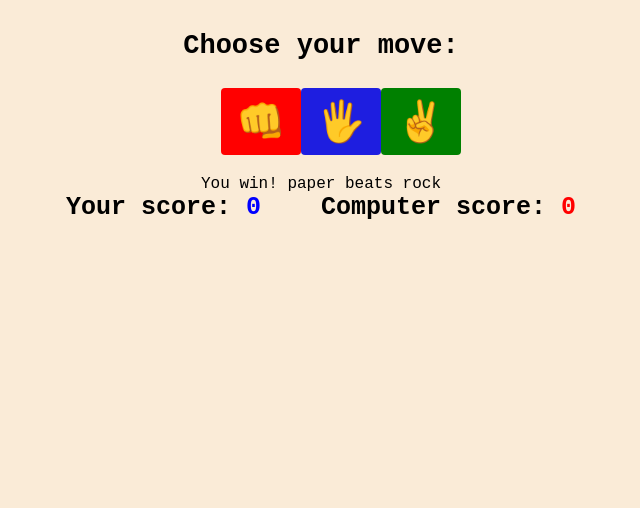
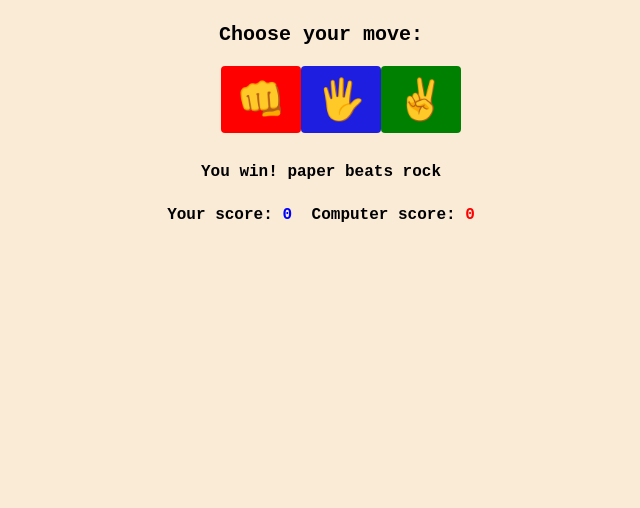
Before and after one commit to Donaldicon/Rock-paper-Scissors, a plain HTML site: page index.html in a window 1280 px wide. Shown: the part 292-800 px from the top of the page, without its empty margins (319-959 px from the left). Drawn offline with Linux system fonts and the light colour scheme.

Commit message:
minor changes

```diff
--- a/index.js
+++ b/index.js
@@ -29,11 +29,11 @@ function playRound(playerSelection, computerSelection) {
     (playerSelection === "scissors" && computerSelection === "paper")){
       yourScore++;
       yourScoreEl.textContent = yourScore;
-      return "You win! " + playerSelection + "beats " + computerSelection;
+      return "You win! " + playerSelection + " beats " + computerSelection;
     } else {
       computerScore++;
       computerScoreEl.textContent = computerScore;
-      return "You lose! " + computerSelection + "beats " + playerSelection;
+      return "You lose! " + computerSelection + " beats " + playerSelection;
     }
 
 }
--- a/style.css
+++ b/style.css
@@ -10,10 +10,11 @@ body{
 
 h1{
   font-size: 30px;
+  text-align: center;
 }
 
 p{
-  font-size: 27px;
+  font-size: 20px;
   font-weight: bold;
 }
 
@@ -21,7 +22,8 @@ p{
   display: flex;
   width: 200px;
   justify-content: space-between;
-  margin-bottom: 20px;
+  margin-bottom: 30px;
+  transition: all 0.3s ease-in-out;
 }
 
 #rock,
@@ -31,6 +33,7 @@ p{
   font-size: 40px;
   border: none;
   border-radius: 4px;
+  cursor: pointer;
 }
 
 #rock{
@@ -45,30 +48,24 @@ p{
   background-color: green;
 }
 
-.result{
-  font-size: 25px;
+#result{
+  font-size: 16px;
   font-weight: bold;
-  margin-bottom: 20px;
+  margin-bottom: 25px;
 }
 
 .value{
-  font-size: 25px;
+  font-size: 16px;
   font-weight: bold;
 }
 
 #your-score{
   color: blue;
-  margin-right: 45px;
+  margin-right: 10px;
 }
 
 #computer-score{
   color: red;
-}
-
-@media screen and (max-width: 480px){
-  .value{
-    font-size: 28px;
-  }
 }
 
 #rock:hover,
```
Also changed, not shown: index.html (+0 -1 lines).
